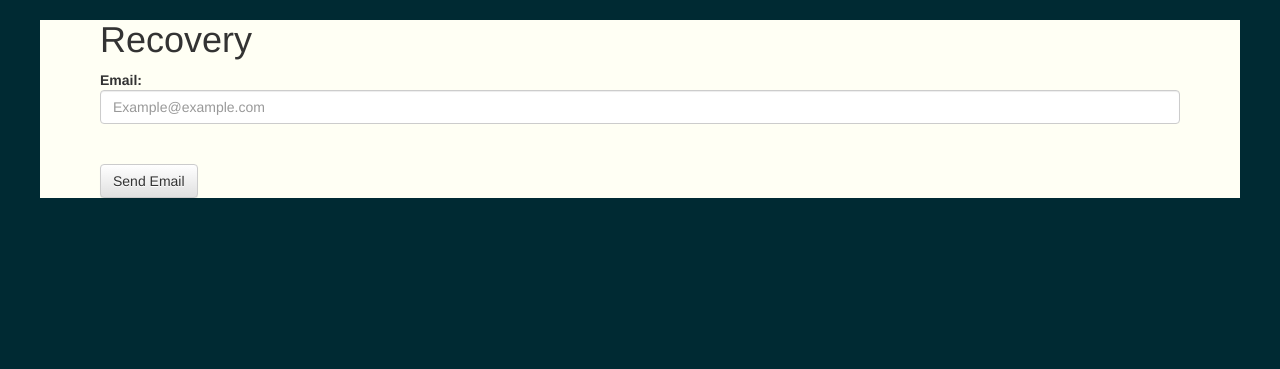
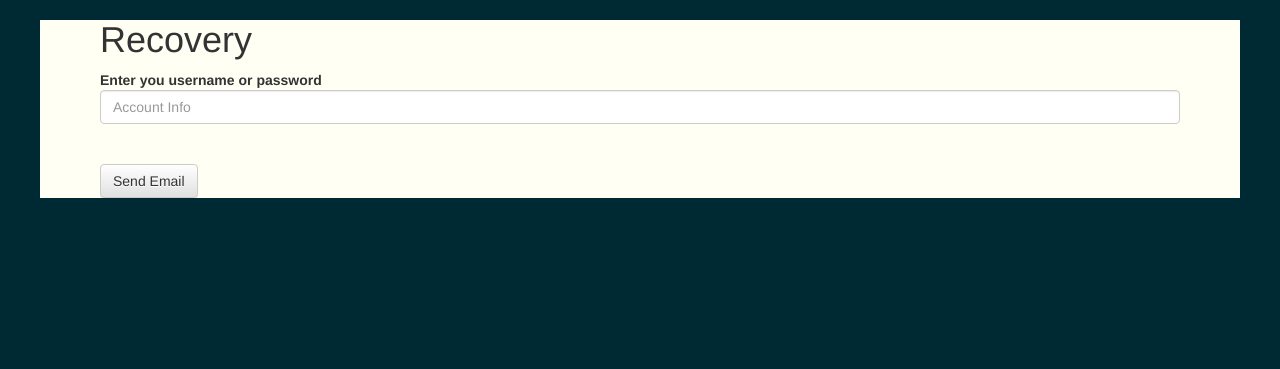
Before and after one commit to EthanLowenthal/userlogin, a Python web app: template templates/recovery.html in a window 1280 px wide. Shown: the part 51-420 px from the top of the page. Run offline with Jinja, Linux system fonts and the light colour scheme; the template is opened without the code that fills it, so the values that code supplies are empty; some libraries are stand-ins or nearby versions.

Commit message:
github link

```diff
--- a/flaskr.py
+++ b/flaskr.py
@@ -175,10 +175,10 @@ def logout():
 @app.route('/recovery', methods = ['GET', 'POST'])
 def forgot_pass():
     if request.method == 'POST':
-        email = request.form['email']
+        acc_info = request.form['acc_info']
         local_user_db = sqlite3.connect('users.db')
         curs = local_user_db.cursor()
-        curs.execute('select * from user where email = ?', [(email)])
+        curs.execute('select * from user where email = ? or username = ?', [(acc_info), (acc_info)])
         user = curs.fetchone()
         if user == None:
             flash('Email not found')
--- a/templates/recovery.html
+++ b/templates/recovery.html
@@ -3,8 +3,8 @@
 <h1>Recovery</h1>
 <form action="{{ url_for('forgot_pass') }}" method='post'>
     <dl>
-      <dt>Email:
-      <dd><input type="email" class="form-control" placeholder="Example@example.com" aria-describedby="basic-addon1" name=email>
+      <dt>Enter you username or password
+      <dd><input type="email" class="form-control" placeholder="Account Info" aria-describedby="basic-addon1" name=acc_info>
       <br><br>
       <dd><button type=submit class="btn btn-default">Send Email</button>
     </dl>
```
